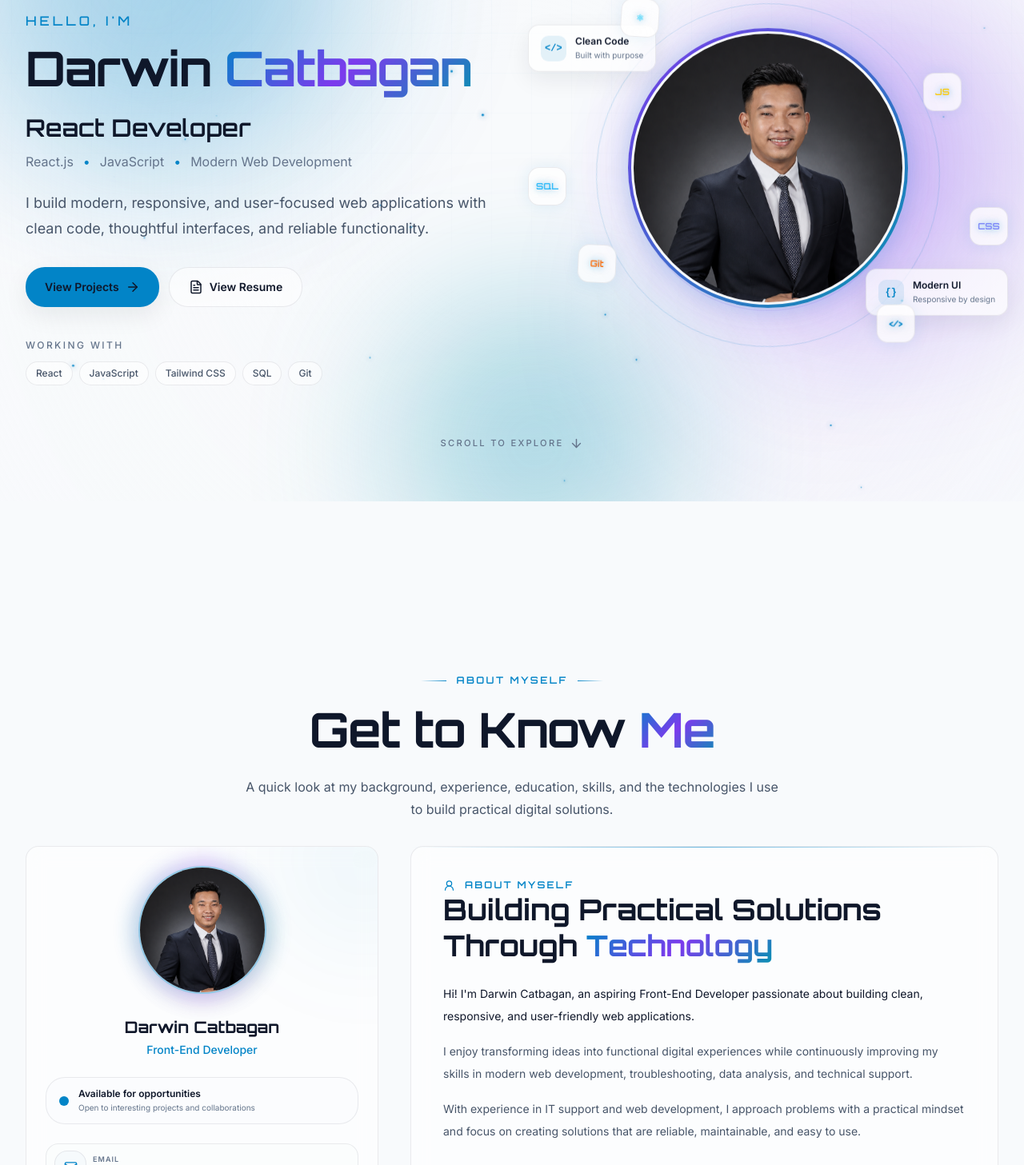
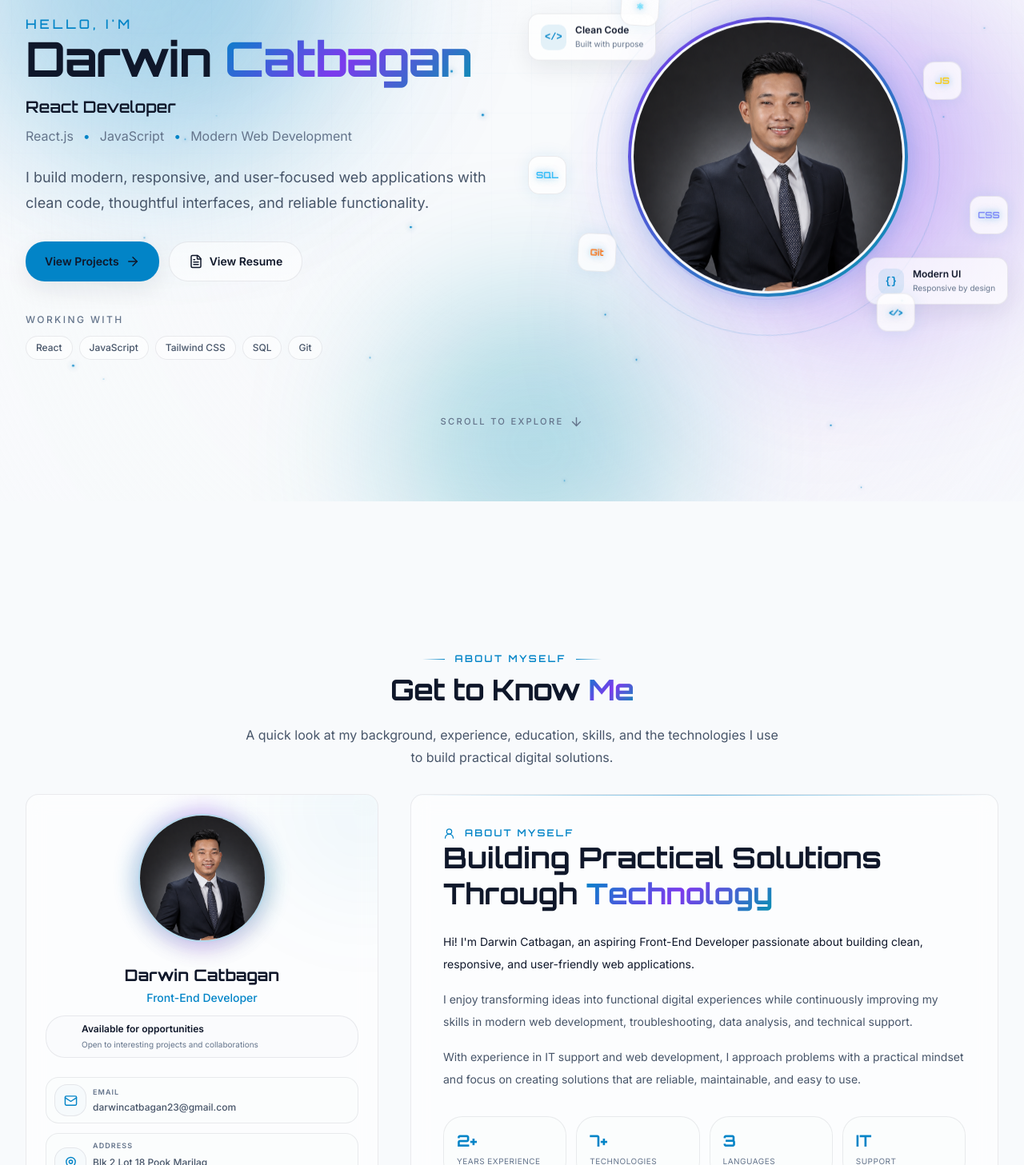
Before and after one commit to D4rz101723/personal-portfolio, a React (Vite) app: page / in a window 1280 px wide. Shown: the part 173-1630 px from the top of the page at 80% size. Built offline with nearby package versions, Linux system fonts and the light colour scheme.

Commit message:
Update About section

```diff
--- a/src/components/sections/About.jsx
+++ b/src/components/sections/About.jsx
@@ -61,13 +61,13 @@ function About() {
     >
       <div className="container-custom">
         {/* Header */}
-        <div className="mx-auto mb-14 max-w-3xl text-center sm:mb-8">
-          <div className="mb-4 flex items-center justify-center gap-3 font-['Orbitron'] text-xs font-semibold uppercase tracking-[0.2em] text-(--primary)">
-            <span className="h-px w-8 bg-linear-to-r from-transparent to-(--primary)" />
+        <div className="mx-auto mb-14 max-w-2xl text-center sm:mb-8">
+          <div className="mb-2 flex items-center justify-center gap-3 font-['Orbitron'] text-xs font-semibold uppercase tracking-[0.2em] text-(--primary)">
+            <span className="h-px w-7 bg-linear-to-r from-transparent to-(--primary)" />
             <span>About Myself</span>
             <span className="h-px w-8 bg-linear-to-l from-transparent to-(--primary)" />
           </div>
-          <h2 className="font-['Orbitron'] text-4xl font-bold leading-tight tracking-tight text-(--text) sm:text-5xl lg:text-6xl">
+          <h2 className="font-['Orbitron'] text-4xl font-bold leading-tight tracking-tight text-(--text) sm:text-4xl">
             Get to Know <span className="gradient-text">Me</span>
           </h2>
           <p className="mx-auto mt-5 max-w-2xl text-sm leading-7 text-(--text-secondary) sm:text-base">
@@ -88,7 +88,7 @@ function About() {
               <div className="mx-auto mb-7 flex justify-center">
                 <div className="relative">
                   <div className="absolute -inset-2 rounded-full bg-linear-to-r from-(--primary) via-(--secondary) to-(--accent) opacity-30 blur-md" />
-                  <div className="relative h-40 w-40 overflow-hidden rounded-full border-2 border-(--primary)/40 bg-(--surface-light) shadow-(--shadow)">
+                  <div className="relative h-40 w-40 overflow-hidden rounded-full border-2 border-(--primary)/25 bg-(--surface-light) shadow-(--shadow)">
                     <img
                       src="/images/DarzCatbagan.png"
                       alt="Darwin Catbagan"
@@ -107,16 +107,16 @@ function About() {
                 </p>
               </div>
 
-              <div className="mt-6 flex items-center gap-3 rounded-xl border border-(--border) bg-(--background)/40 px-4 py-3">
+              <div className="mt-3 flex items-center gap-3 rounded-xl border border-(--border) bg-(--background)/50 px-5 py-2">
                 <span className="relative flex h-3 w-3">
-                  <span className="absolute inline-flex h-full w-full animate-ping rounded-full bg-(--primary) opacity-50" />
-                  <span className="relative inline-flex h-3 w-3 rounded-full bg-(--primary)" />
+                  <span className="absolute inline-flex h-full w-full animate-ping rounded-full bg-(--secondary) opacity-50" />
+                  <span className="relative inline-flex h-3 w-3 rounded-full bg-(--accent2)" />
                 </span>
                 <div>
                   <p className="text-xs font-semibold text-(--text)">
                     Available for opportunities
                   </p>
-                  <p className="mt-0.5 text-[10px] text-(--text-muted)">
+                  <p className="mt-1 text-[10px] text-(--text-muted)">
                     Open to interesting projects and collaborations
                   </p>
                 </div>
--- a/src/components/sections/Hero.jsx
+++ b/src/components/sections/Hero.jsx
@@ -26,7 +26,7 @@ function Hero() {
             </div>
 
             {/* Greeting */}
-            <p className="mb-4 font-['Orbitron'] text-sm font-medium uppercase tracking-[0.25em] text-(--primary) sm:text-base">
+            <p className="font-['Orbitron'] text-sm font-medium uppercase tracking-[0.25em] text-(--primary) sm:text-base">
               Hello, I'm
             </p>
 
@@ -36,23 +36,23 @@ function Hero() {
             </h1>
 
             {/* Typing Role */}
-            <div className="mt-6">
-              <h2 className="font-['Orbitron'] text-xl font-semibold leading-tight text-(--text-secondary) sm:text-2xl md:text-3xl">
+            <div className="mt-4">
+              <h2 className="font-['Orbitron'] text-xl font-semibold leading-tight text-(--text-secondary)">
                 <TypingText
                   words={[
                     "Software Developer",
                     "React Developer",
                     "Frontend Developer",
-                    "Full-Stack Developer",
+                    "IT Support",
                   ]}
                   typingSpeed={90}
-                  deletingSpeed={50}
+                  deletingSpeed={40}
                   pauseDuration={1800}
                 />
               </h2>
 
               {/* Technologies */}
-              <div className="mt-3 flex flex-wrap items-center gap-x-3 gap-y-2 text-sm text-(--text-muted) sm:text-base">
+              <div className="mt-3 flex flex-wrap gap-x-3 gap-y-2 text-sm text-(--text-muted) sm:text-base">
                 <span>React.js</span>
 
                 <span className="text-(--primary)">•</span>
--- a/src/styles/variables.css
+++ b/src/styles/variables.css
@@ -81,6 +81,7 @@
   --primary: #38bdf8;
   --secondary: #8b5cf6;
   --accent: #06b6d4;
+  --accent2: #006400;
 
   --text: #ffffff;
   --text-secondary: #94a3b8;
```
